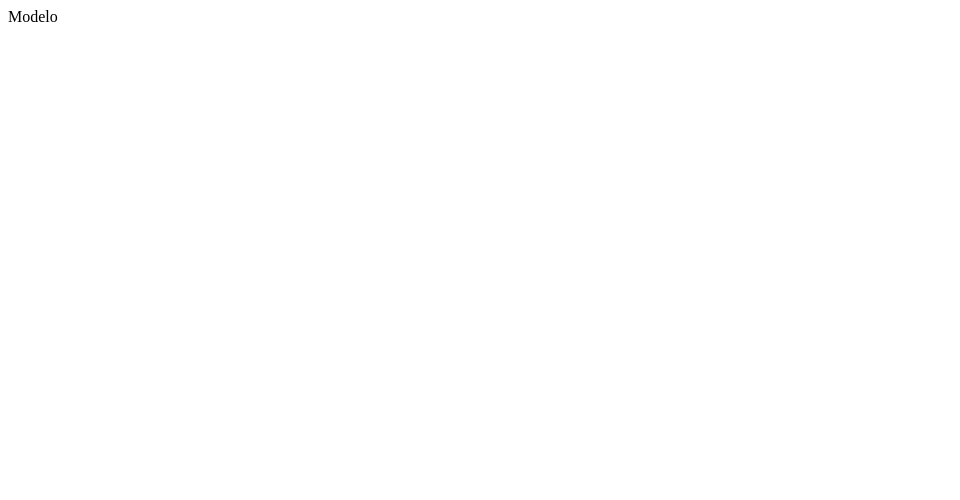
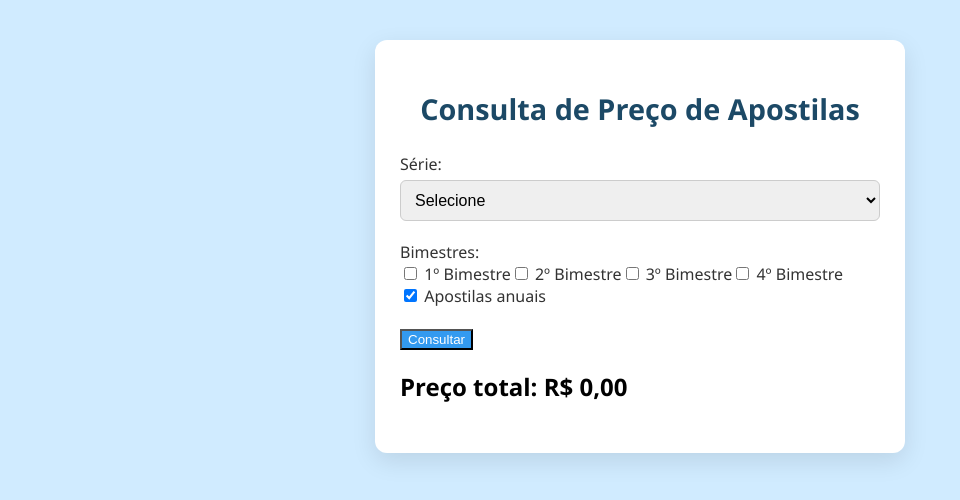
Before and after one commit to diego-oliveira25/consulta-apostilas, a Flask app: page / in a window 1280 px wide. Before the commit the part shown is almost empty. Shown: the top 500 px of the page, without its empty margins (0-960 px from the left). Run offline with Flask 3, Linux system fonts and the light colour scheme.

Commit message:
Add files via upload

```diff
--- a/templates/index.html
+++ b/templates/index.html
@@ -1 +1,43 @@
-<html><body><p>Modelo</p></body></html>
+<!DOCTYPE html>
+<html lang="pt-br">
+<head>
+  <meta charset="UTF-8">
+  <meta name="viewport" content="width=device-width, initial-scale=1">
+  <title>Consulta de Apostilas</title>
+  <link rel="stylesheet" href="{{ url_for('static', filename='style.css') }}">
+  <script src="{{ url_for('static', filename='script.js') }}" defer></script>
+</head>
+<body>
+  <div class="container">
+    <h1>Consulta de Preço de Apostilas</h1>
+
+    <div class="form-group">
+      <label for="serie">Série:</label>
+      <select id="serie">
+        <option value="">Selecione</option>
+        {% for s in series %}
+          <option value="{{ s }}">{{ s }}</option>
+        {% endfor %}
+      </select>
+    </div>
+
+    <div class="form-group">
+      <label>Bimestres:</label>
+      <div class="checkbox-group">
+        <label><input type="checkbox" value="1º Bimestre"> 1º Bimestre</label>
+        <label><input type="checkbox" value="2º Bimestre"> 2º Bimestre</label>
+        <label><input type="checkbox" value="3º Bimestre"> 3º Bimestre</label>
+        <label><input type="checkbox" value="4º Bimestre"> 4º Bimestre</label>
+        <label><input type="checkbox" value="Anual" checked> Apostilas anuais</label>
+      </div>
+    </div>
+
+    <button class="btn" onclick="consultar()">Consultar</button>
+
+    <div class="resultado">
+      <h2 id="total">Preço total: R$ 0,00</h2>
+      <ul id="lista"></ul>
+    </div>
+  </div>
+</body>
+</html>
```
